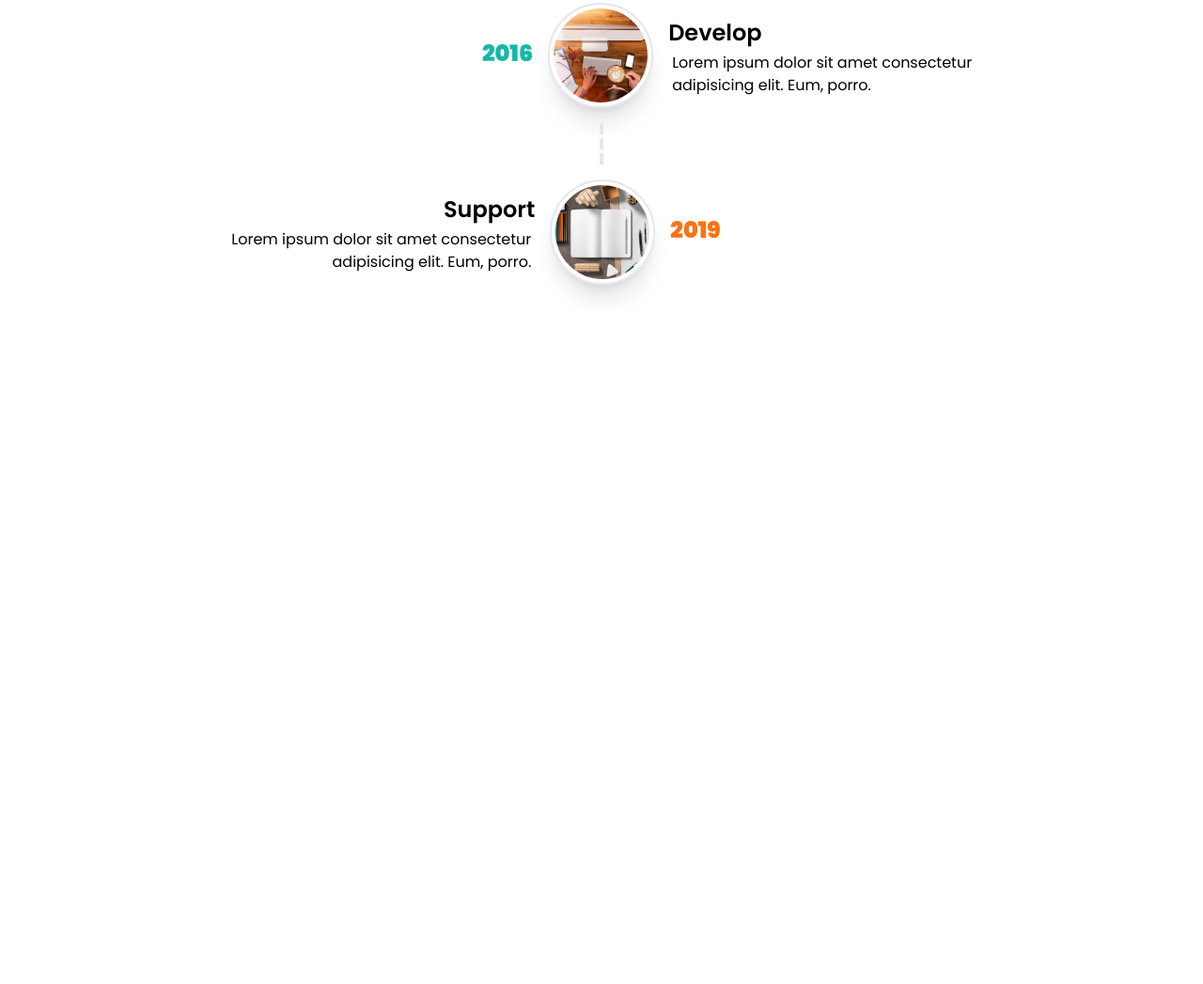
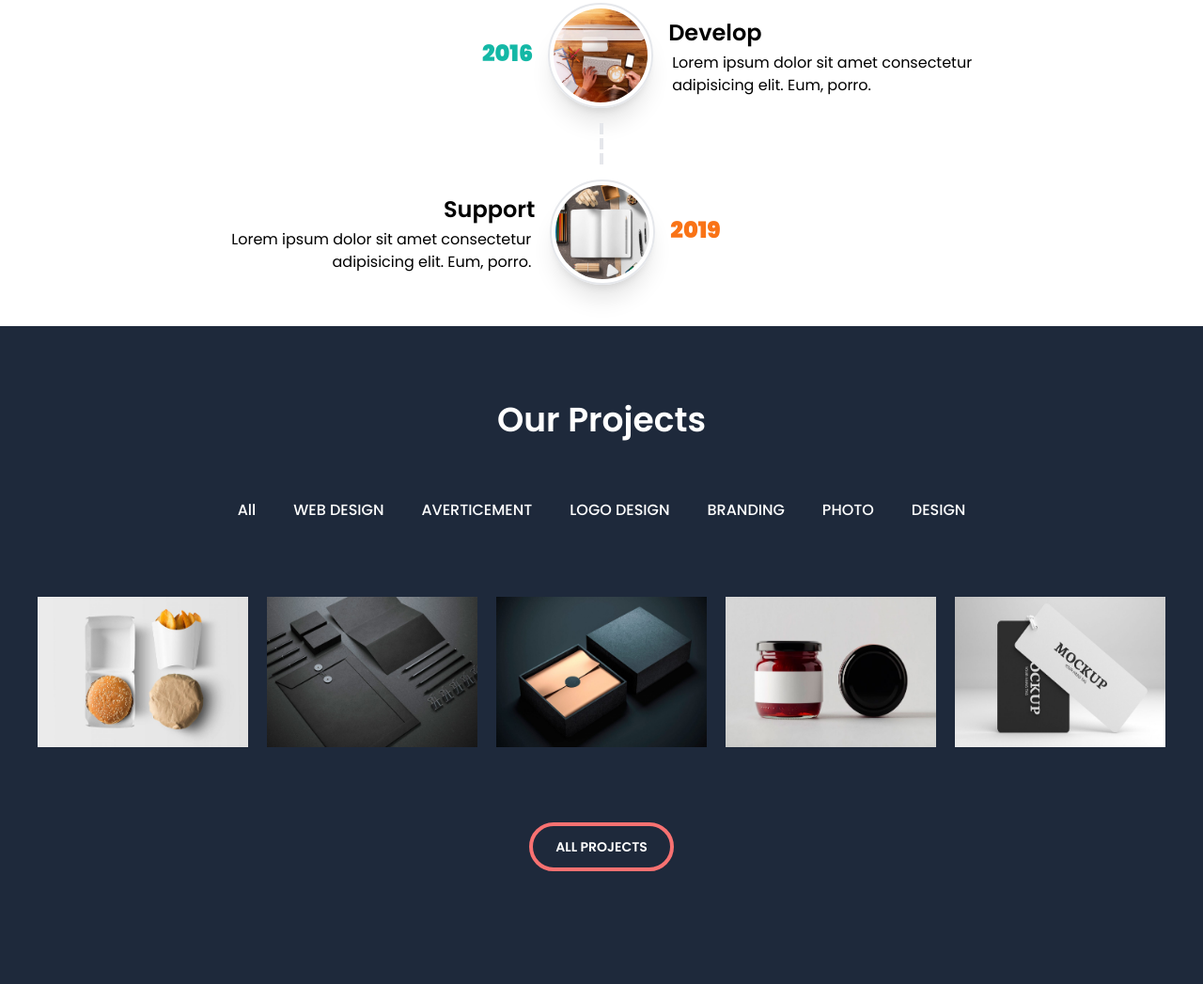
Before and after one commit to special-char/tsc-interview-test, a website built with Vite: page dhruvik-interview-project/index.html in a window 1280 px wide. Shown: the part 2421-3468 px from the top of the page at 94% size. Before the commit the page ends 2768 px from the top, so only its background shows below. Built offline with nearby package versions, Linux system fonts and the light colour scheme; files whose address does not match are found by name.

Commit message:
project section added

```diff
--- a/dhruvik-interview-project/index.html
+++ b/dhruvik-interview-project/index.html
@@ -184,6 +184,33 @@
       </div>
 
     </section>
+    <section id="project">
+      <div class="project__container">
+        <h3>Our Projects</h3>
+        <nav>
+          <ul>
+            <li><a href="">All</a></li>
+            <li><a href="">WEB DESIGN</a></li>
+            <li><a href="">AVERTICEMENT</a></li>
+            <li><a href="">LOGO DESIGN</a></li>
+            <li><a href="">BRANDING</a></li>
+            <li><a href="">PHOTO</a></li>
+            <li><a href="">DESIGN</a></li>
+          </ul>
+        </nav>
+        <div class="project__image ">
+          <img src="img_19-1170x780.jpg" alt="">
+          <img src="img_18-1170x780.jpg" alt="">
+          <img src="img_16-1170x780.jpg" alt="">
+          <img src="img_17-1170x780.jpg" alt="">
+          <img src="img_15-1170x780.jpg" alt="">
+        </div>
+
+
+        <button>ALL PROJECTS</button>
+
+      </div>
+    </section>
   </main>
 </body>
 
--- /dev/null
+++ b/dhruvik-interview-project/project.css
@@ -0,0 +1,35 @@
+@layer components{
+    #project{
+        @apply h-auto bg-slate-800;
+
+        &>.project__container{
+            @apply flex flex-col justify-center items-center py-20 ;
+
+            &>h3{
+                @apply text-white font-sans text-4xl font-semibold mb-16;
+            }
+
+            &>nav{
+                @apply mb-20;
+                &>ul{
+                    @apply  flex flex-wrap justify-center gap-5 lg:gap-10 ;
+
+                    &>li{
+                        @apply text-white  hover:text-orange-500 font-sans font-medium;
+                    }
+                }
+            }
+
+            &>.project__image{
+                @apply aspect-image px-5 w-full sm:w-[85%] md:max-h-40 md:w-full md:grid md:grid-cols-5 md:grid-rows-1  md:gap-5 md:px-10 ;
+                &>img{
+                    @apply mb-5  md:max-h-40 md:w-full md:h-full ;
+                }
+            }
+            &>button{
+                @apply mt-20 mb-10  border-4 rounded-full border-red-400 px-6 py-3 text-sm font-sans font-semibold text-white;
+            }
+        }
+
+    }
+}
--- a/dhruvik-interview-project/style.css
+++ b/dhruvik-interview-project/style.css
@@ -6,4 +6,5 @@
 @import "./about.css";
 @import "./WeAre.css";
 @import "./Milestone.css";
+@import "./project.css";
 @import "tailwindcss/utilities";
```
